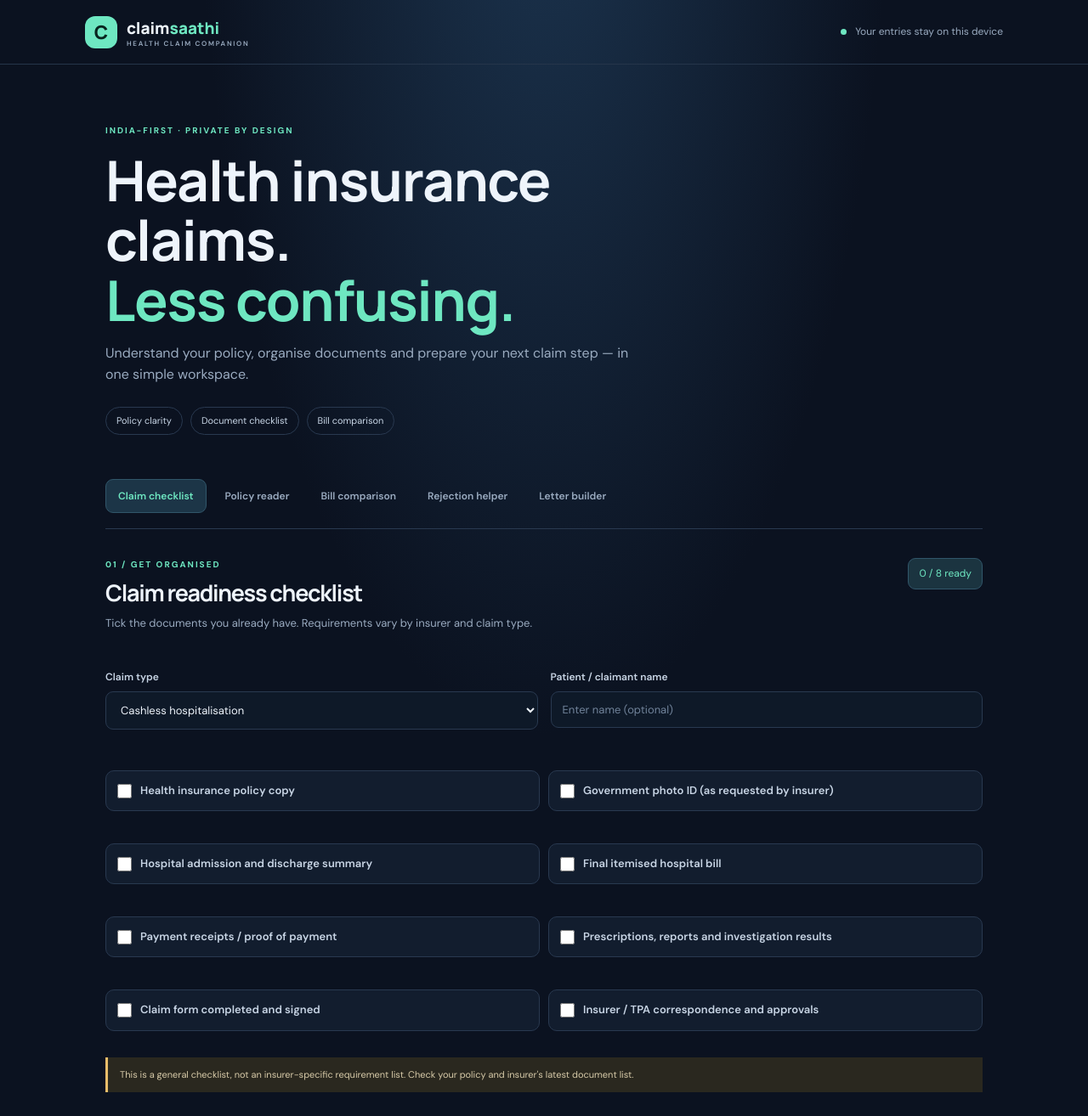
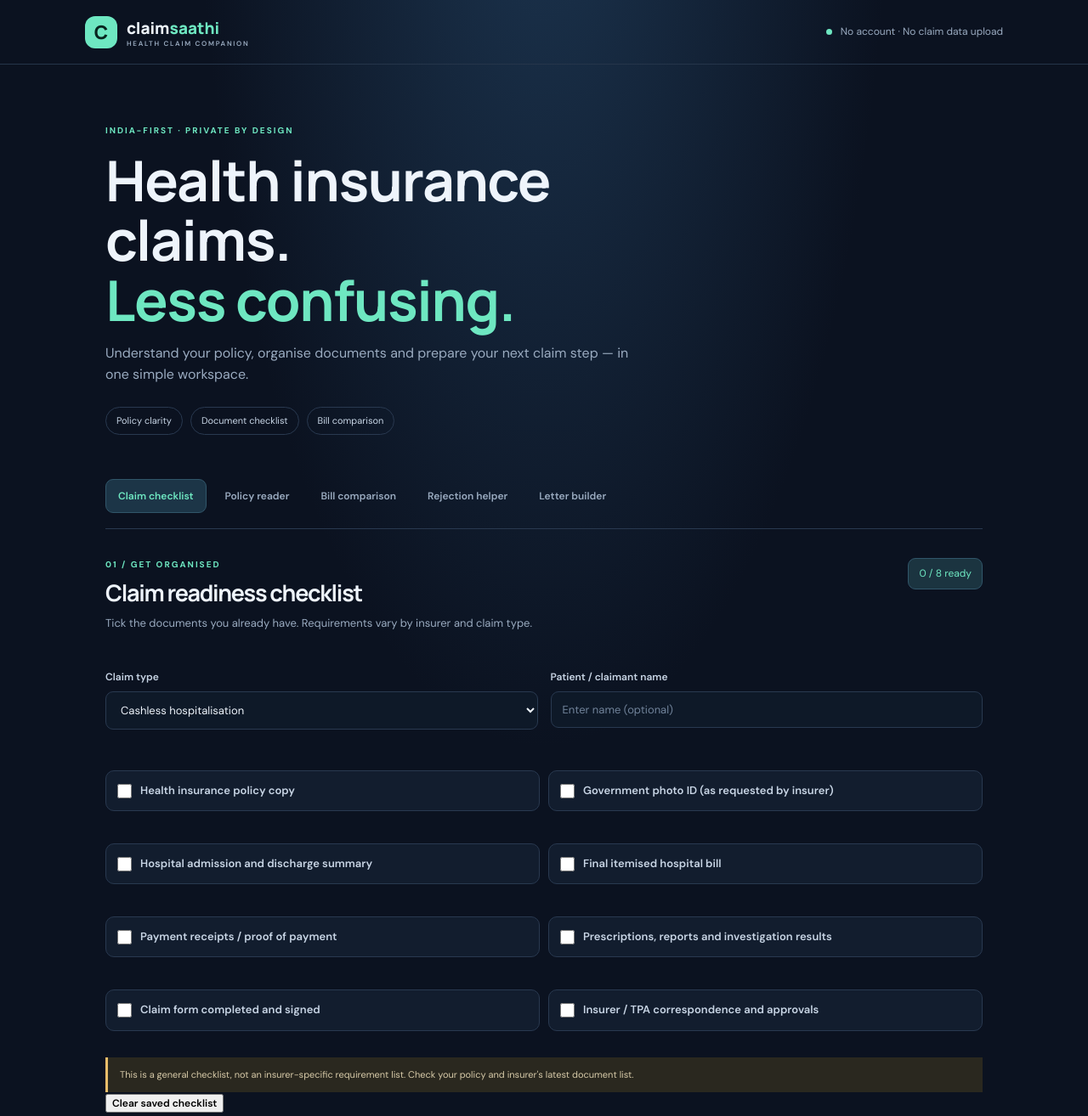
Before and after one commit to suniljaiswar657-dotcom/claimsaathi, a plain HTML site: page index.html in a window 1280 px wide. Shown: the top 1314 px of the page at 85% size. Drawn offline with Linux system fonts and the light colour scheme.

Commit message:
Add clearer privacy messaging and user-controlled checklist clearing

```diff
--- a/index.html
+++ b/index.html
@@ -6,11 +6,11 @@
 <title>ClaimSaathi — Your health claim, clearly.</title><link rel="stylesheet" href="styles.css">
 </head>
 <body>
-<header class="topbar"><a class="brand" href="#"><span class="brand-mark">C</span><span>claim<span class="accent">saathi</span><small>HEALTH CLAIM COMPANION</small></span></a><span class="privacy"><i></i> Your entries stay on this device</span></header>
+<header class="topbar"><a class="brand" href="#"><span class="brand-mark">C</span><span>claim<span class="accent">saathi</span><small>HEALTH CLAIM COMPANION</small></span></a><span class="privacy"><i></i> No account · No claim data upload</span></header>
 <main>
 <section class="hero"><div class="eyebrow">INDIA-FIRST · PRIVATE BY DESIGN</div><h1>Health insurance claims.<br><em>Less confusing.</em></h1><p>Understand your policy, organise documents and prepare your next claim step — in one simple workspace.</p><div class="hero-tags"><span>Policy clarity</span><span>Document checklist</span><span>Bill comparison</span></div></section>
 <nav class="tabs" aria-label="Tools"><button class="tab active" data-tab="readiness">Claim checklist</button><button class="tab" data-tab="policy">Policy reader</button><button class="tab" data-tab="bill">Bill comparison</button><button class="tab" data-tab="rejection">Rejection helper</button><button class="tab" data-tab="letter">Letter builder</button></nav>
-<section class="panel active" id="readiness"><div class="section-head"><div><div class="eyebrow">01 / GET ORGANISED</div><h2>Claim readiness checklist</h2><p>Tick the documents you already have. Requirements vary by insurer and claim type.</p></div><span class="counter" id="progress">0 / 8 ready</span></div><div class="field-row"><label>Claim type<select id="claimType"><option>Cashless hospitalisation</option><option>Reimbursement</option><option>Pre / post-hospitalisation</option><option>Day-care procedure</option></select></label><label>Patient / claimant name<input id="claimant" placeholder="Enter name (optional)"></label></div><div class="check-grid" id="checklist"></div><div class="notice">This is a general checklist, not an insurer-specific requirement list. Check your policy and insurer's latest document list.</div></section>
+<section class="panel active" id="readiness"><div class="section-head"><div><div class="eyebrow">01 / GET ORGANISED</div><h2>Claim readiness checklist</h2><p>Tick the documents you already have. Requirements vary by insurer and claim type.</p></div><span class="counter" id="progress">0 / 8 ready</span></div><div class="field-row"><label>Claim type<select id="claimType"><option>Cashless hospitalisation</option><option>Reimbursement</option><option>Pre / post-hospitalisation</option><option>Day-care procedure</option></select></label><label>Patient / claimant name<input id="claimant" placeholder="Enter name (optional)"></label></div><div class="check-grid" id="checklist"></div><div class="notice">This is a general checklist, not an insurer-specific requirement list. Check your policy and insurer's latest document list.</div><button class="secondary" id="clearChecklist" type="button">Clear saved checklist</button></section>
 <section class="panel" id="policy"><div class="section-head"><div><div class="eyebrow">02 / UNDERSTAND COVER</div><h2>Policy text reader</h2><p>Paste relevant policy wording to find key terms. No PDF is uploaded.</p></div></div><label>Paste policy wording<textarea id="policyText" rows="7" placeholder="Paste text about waiting periods, exclusions, room rent, co-pay, sub-limits…"></textarea></label><button class="primary" id="analysePolicy">Find key clauses</button><div id="policyResults" class="results empty">Your key clauses will appear here.</div></section>
 <section class="panel" id="bill"><div class="section-head"><div><div class="eyebrow">03 / CHECK THE NUMBERS</div><h2>Hospital bill vs settlement</h2><p>Enter amounts to see a transparent difference breakdown.</p></div></div><div class="field-grid"><label>Total hospital bill (₹)<input type="number" min="0" id="billTotal" placeholder="100000"></label><label>Insurer-approved amount (₹)<input type="number" min="0" id="approved" placeholder="75000"></label><label>Non-payable deductions (₹)<input type="number" min="0" id="deductions" placeholder="10000"></label><label>Co-pay / deductible (₹)<input type="number" min="0" id="copay" placeholder="5000"></label></div><button class="primary" id="compareBill">Calculate difference</button><div id="billResults" class="results empty">Enter amounts to calculate.</div></section>
 <section class="panel" id="rejection"><div class="section-head"><div><div class="eyebrow">04 / UNDERSTAND THE REASON</div><h2>Claim rejection helper</h2><p>Turn a rejection reason into questions and next steps to verify.</p></div></div><label>Rejection / deduction reason<textarea id="reason" rows="4" placeholder="Paste the exact reason from the insurer's letter. Remove personal identifiers."></textarea></label><label>Relevant policy clause (if known)<input id="clause" placeholder="e.g. Pre-existing disease waiting period"></label><button class="primary" id="explainReason">Prepare review points</button><div id="reasonResults" class="results empty">Your review points will appear here.</div></section>
```
